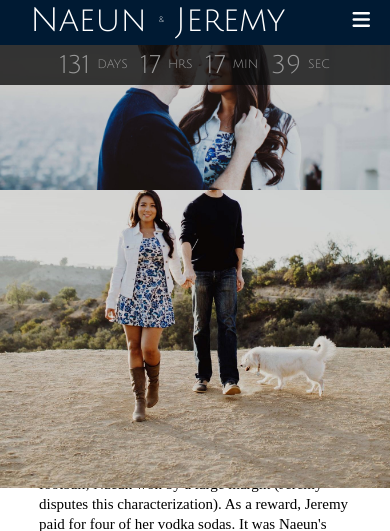
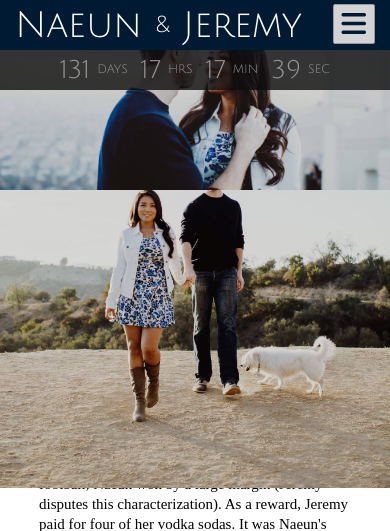
Before and after one commit to rimjieun/wedding-site, a PHP site: page / in a window 390 px wide. Shown: the top 531 px of the page. Run offline with PHP 8.4, Linux system fonts and the light colour scheme; some libraries are stand-ins or nearby versions; some web fonts are replaced.

Commit message:
saving changes

```diff
--- a/assets/css/mq.css
+++ b/assets/css/mq.css
@@ -7,43 +7,47 @@
     height: 23vh;
   }
 
-  #logo {
-    font-size: 8.5vw;
-    position: absolute;
-    top: 4px;
-    left: 30px;
-  }
-
   header .top-header {
-    height: 45px;
+    height: 50px;
+    padding: 0 15px;
   }
 
   header h1 {
-    height: 45px;
-    display: table;
+    height: 50px;
   }
 
   header .location {
     display: none;
   }
 
-  #logo {
-    display: table-cell;
-    vertical-align: middle;
-  }
-
   #navbar {
     display: none;
   }
 
+  #logo {
+    font-size: 36px;
+    line-height: 40px;
+  }
+
+  #side-nav-btn {
+    position: absolute;
+    top: 4.3px;
+    right: 15px;
+    background: lightgrey;
+    border-radius: 2px;
+    border: 1px #999999 solid;
+    padding: 5px 8px;
+  }
+
   i.fa.fa-bars {
     display: block;
-    font-size: 20px;
-    position: absolute;
-    top: 10px;
-    right: 20px;
+    font-size: 28px;
+    color: rgb(0, 26, 51);
   }
 
+  span.tiny {
+    font-size: 23px;
+  }
   /*COUNTDOWN*/
 
   .bottom-header {
```
